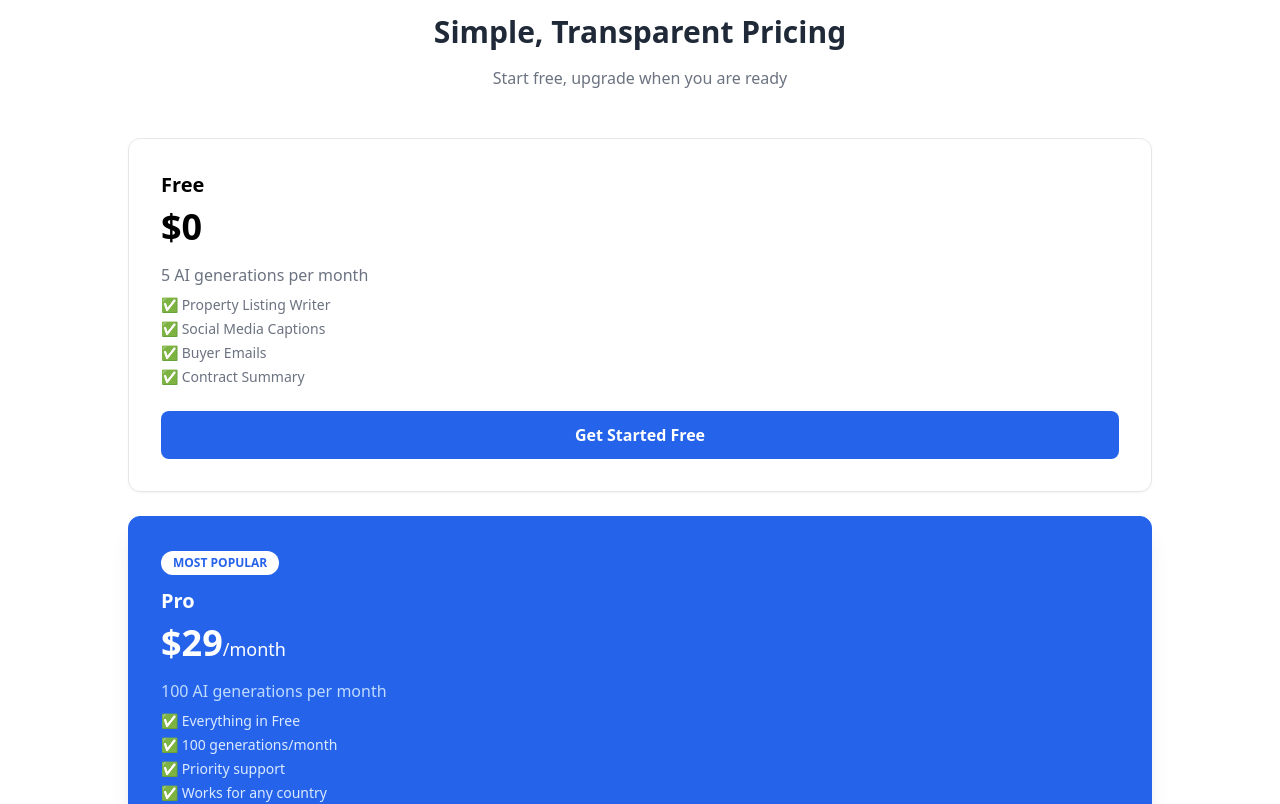
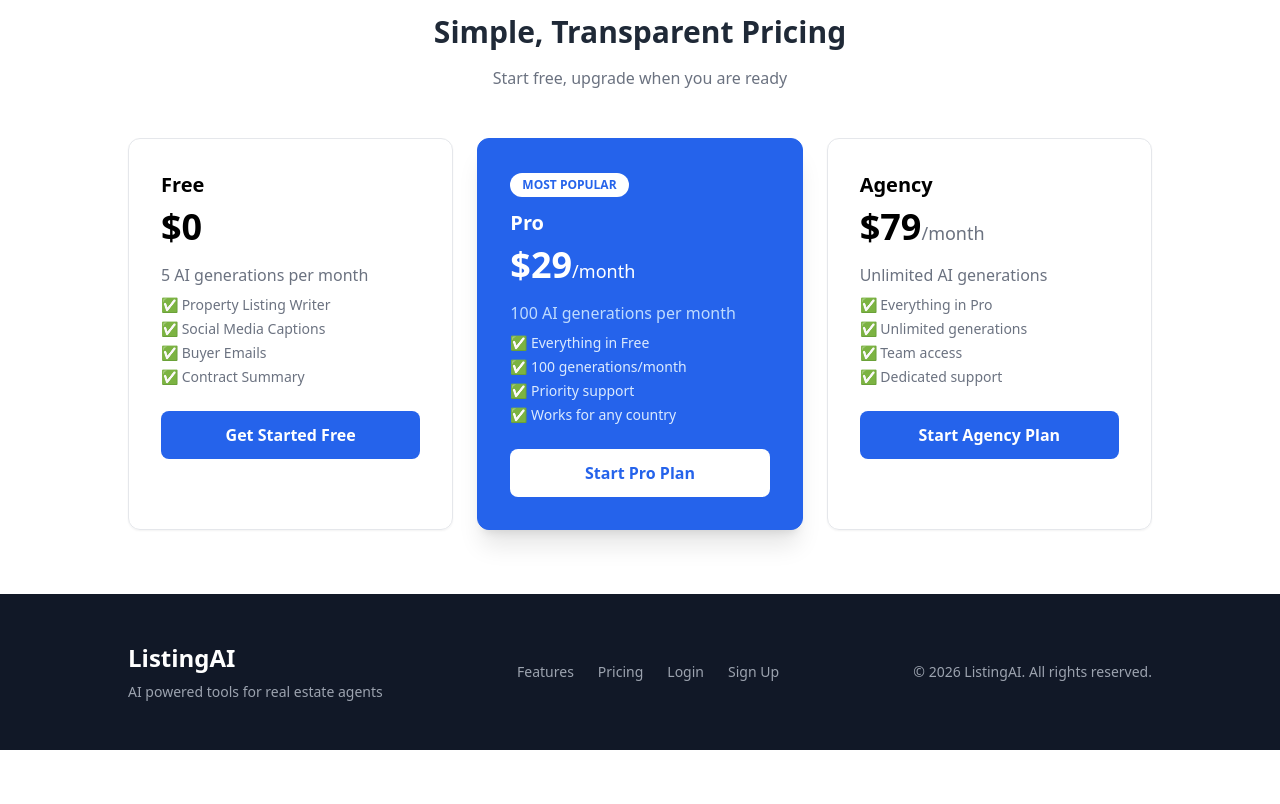
Before and after one commit to khancodewala/listingai, a Next.js app: page / in a window 1280 px wide. Shown: the part 1540-2344 px from the top of the page. After the commit the page ends 2290 px from the top, so only its background shows below. Built offline with nearby package versions, Linux system fonts and the light colour scheme; no server answers.

Commit message:
fix: 3-column pricing layout on desktop

```diff
--- a/components/Pricing.js
+++ b/components/Pricing.js
@@ -4,8 +4,7 @@ export default function Pricing() {
       <div className="max-w-5xl mx-auto">
         <h2 className="text-3xl font-bold text-center text-gray-800 mb-4">Simple, Transparent Pricing</h2>
         <p className="text-center text-gray-500 mb-12">Start free, upgrade when you are ready</p>
-        <div className="flex flex-col gap-6">
-
+        <div className="flex flex-col md:flex-row md:items-stretch gap-6">
           {/* Free Plan */}
           <div className="rounded-xl p-8 border border-gray-200 shadow-sm w-full">
             <h3 className="text-xl font-bold mb-2">Free</h3>
```
